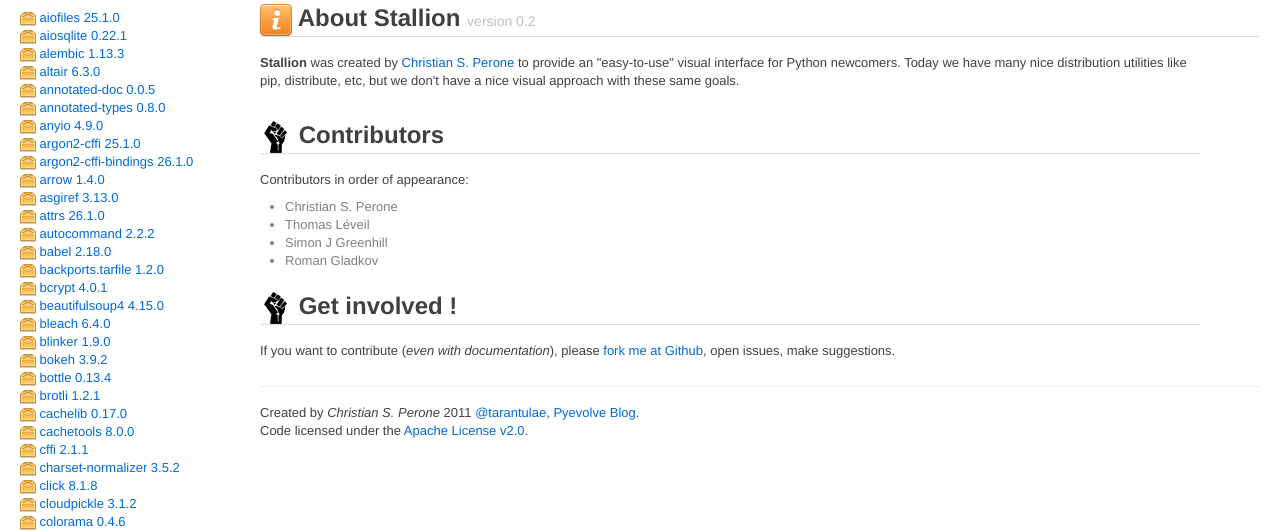
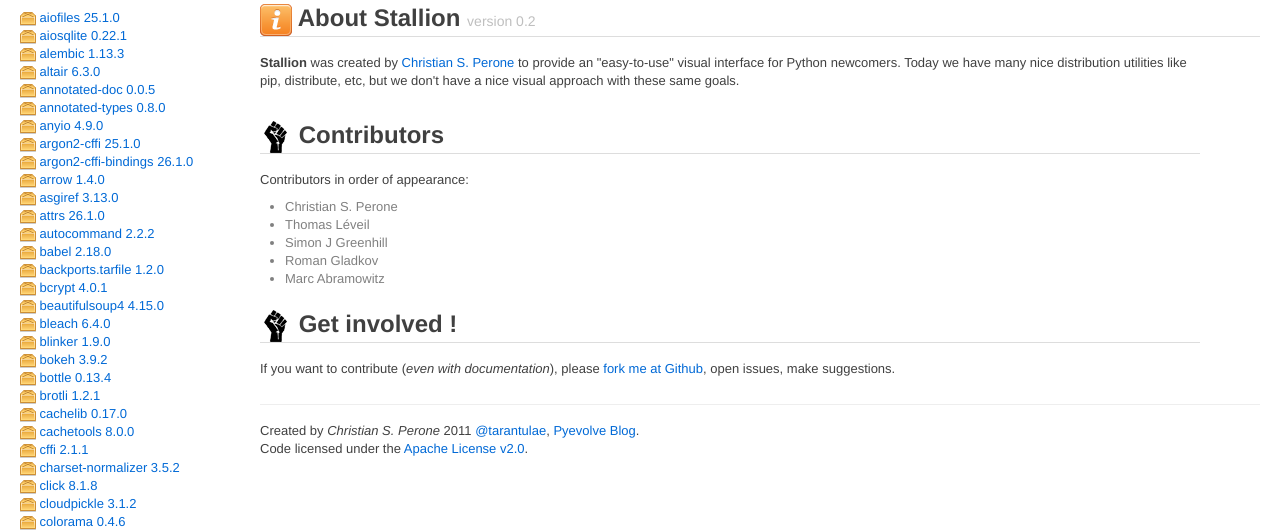
Before and after one commit to perone/stallion, a Flask app: page /about in a window 1280 px wide. Shown: the part 174-704 px from the top of the page. Run offline with Flask 2, Linux system fonts and the light colour scheme; some libraries are stand-ins or nearby versions.

Commit message:
Add myself to contributors list

```diff
--- a/stallion/templates/about.html
+++ b/stallion/templates/about.html
@@ -27,6 +27,7 @@
             <li>Thomas Léveil</li>
             <li>Simon J Greenhill</li>
             <li>Roman Gladkov</li>
+            <li>Marc Abramowitz</li>
         </ul>
 	</p>
 
```
Also changed, not shown: 1 other file.
